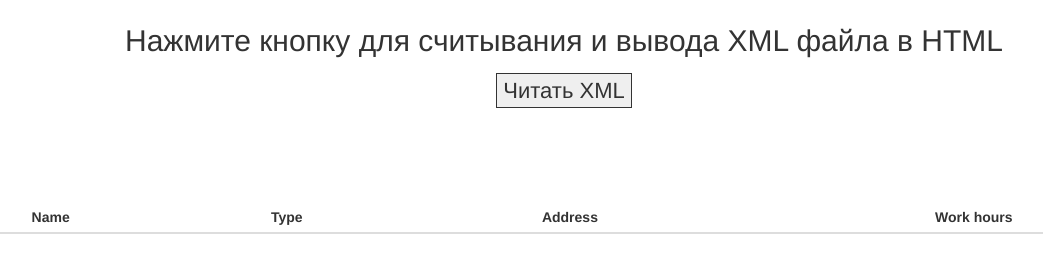
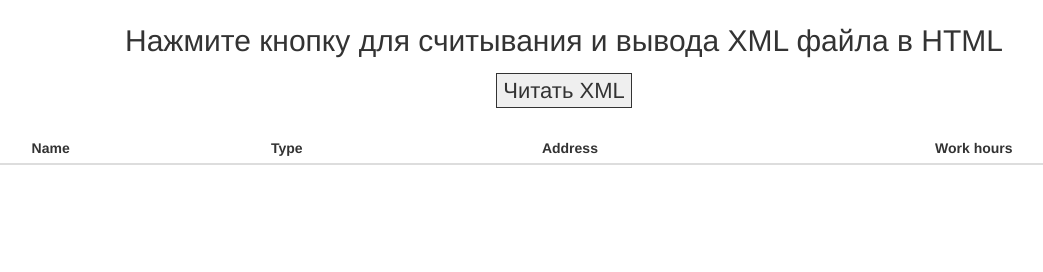
Before and after one commit to gruge/XMLwithJQUERY, a plain HTML site: page index.html in a window 1280 px wide. Shown: the whole page, without its empty margins (76-1119 px from the left). Drawn offline with nearby package versions, Linux system fonts and the light colour scheme.

Commit message:
Update index.html

```diff
--- a/index.html
+++ b/index.html
@@ -29,8 +29,6 @@
   		vertical-align: middle;
 	}
 	tr{
-		  height: 100px;
-  		line-height: 100px;
   		text-align: center;
 	}
 </style>
```
